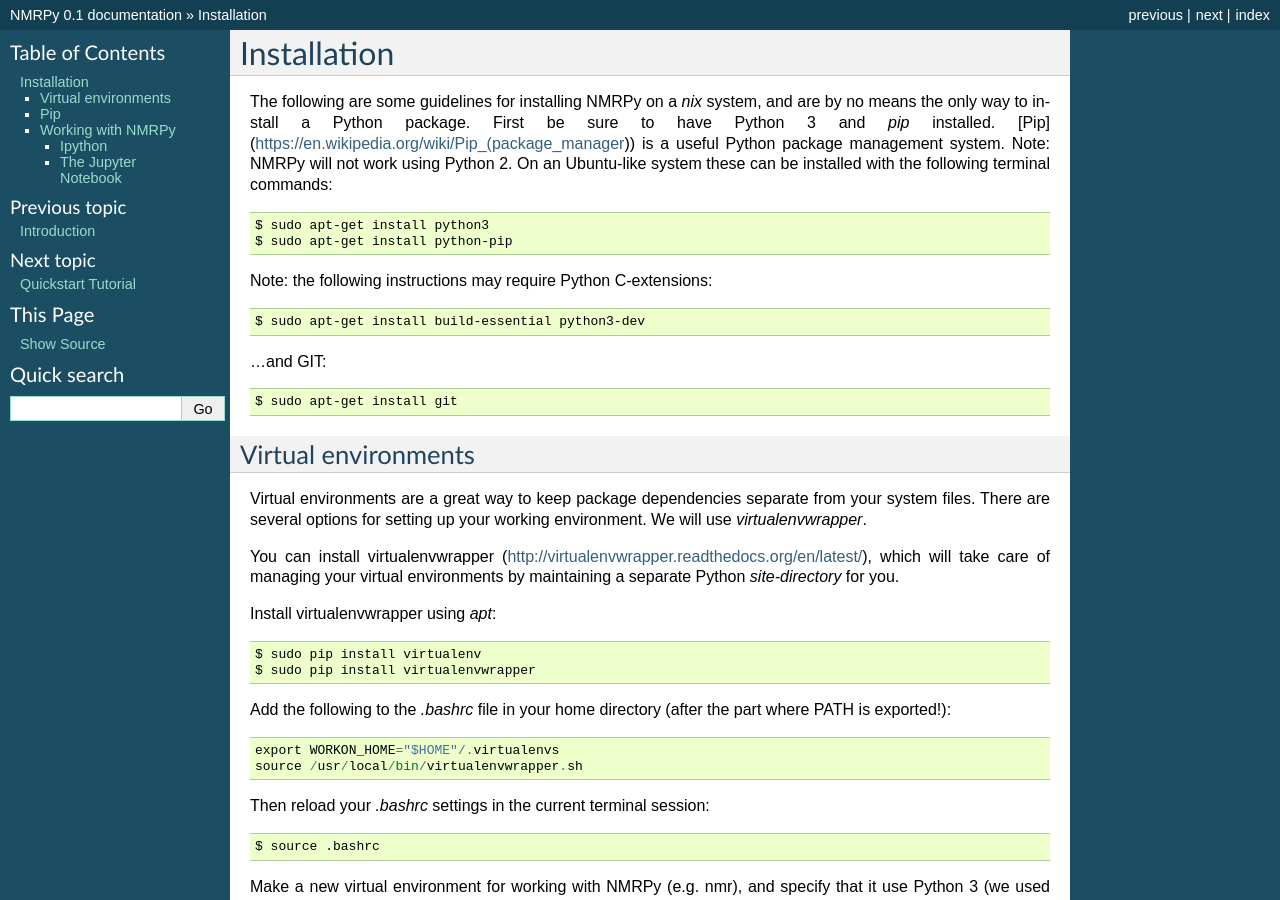
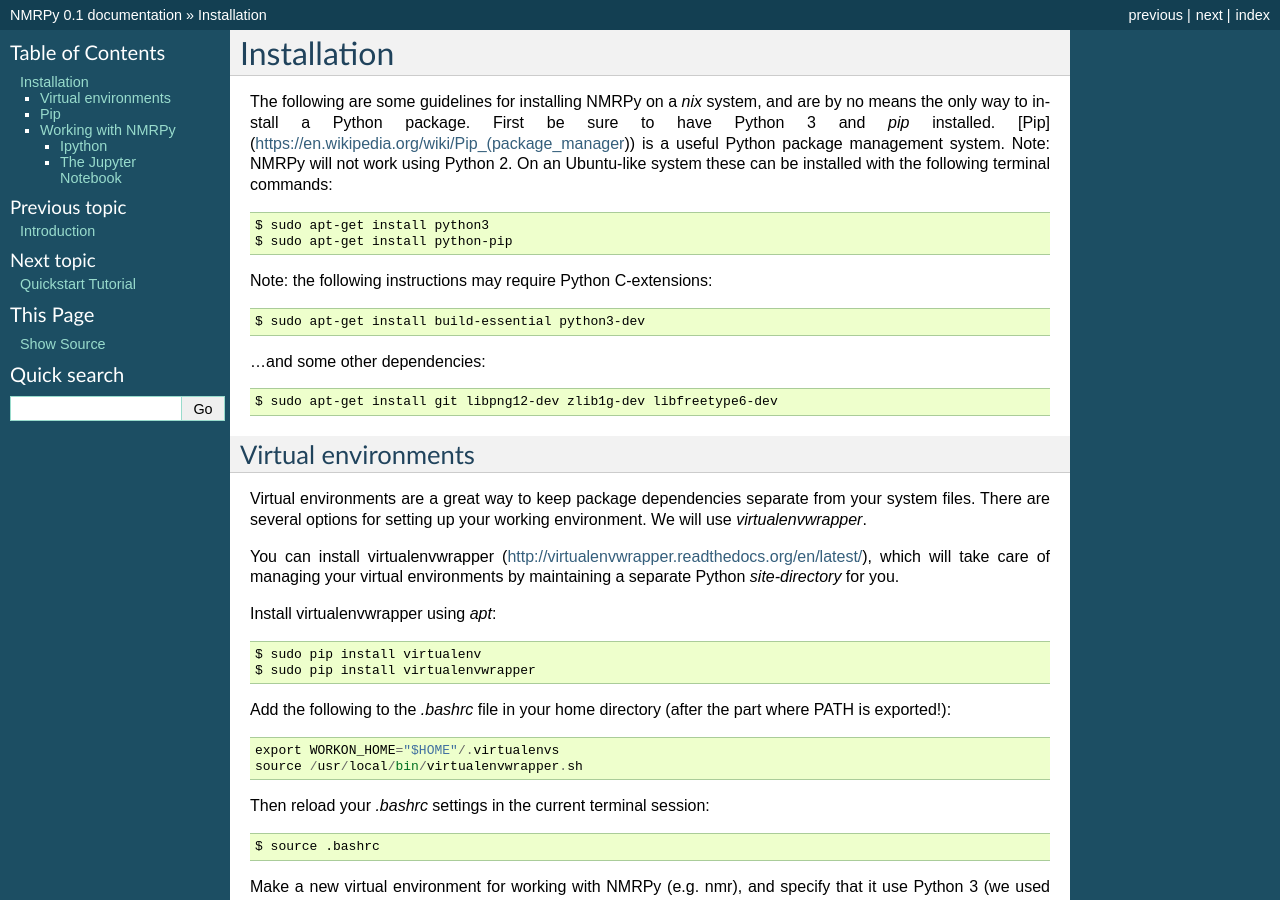
Before and after one commit to NMRPy/nmrpy, a Sphinx documentation site: the page built from docs/source/installation.rst, in a window 1280 px wide and 900 px high. Built offline with Sphinx 7.4.7, drawn with Linux system fonts in a browser that asks for light colours.

Commit message:
added dependencies to docs

```diff
--- a/docs/source/installation.rst
+++ b/docs/source/installation.rst
@@ -16,9 +16,9 @@
 
     $ sudo apt-get install build-essential python3-dev
 
-...and GIT: ::
+...and some other dependencies: ::
 
-    $ sudo apt-get install git
+    $ sudo apt-get install git libpng12-dev zlib1g-dev libfreetype6-dev
 
 Virtual environments
 ====================
```
Also changed, not shown: 2 other files.
